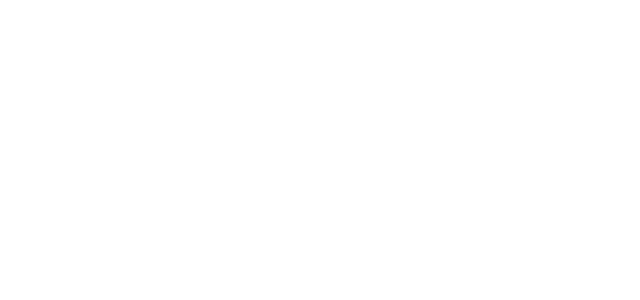
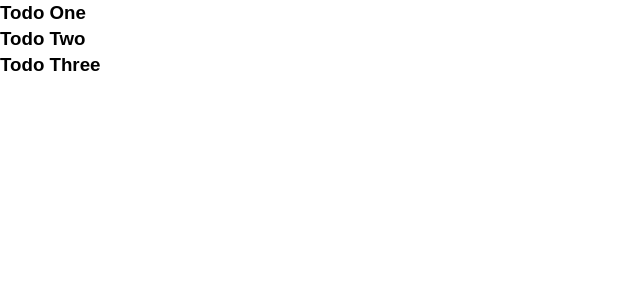
Before and after one commit to HoangTienDinh/vue-todo-list, a Vue app: page / in a window 1280 px wide. Shown: the top 300 px of the page, without its empty margins (0-640 px from the left). Built offline with nearby package versions, Linux system fonts and the light colour scheme.

Commit message:
export your Todos component

```diff
--- a/src/App.vue
+++ b/src/App.vue
@@ -1,11 +1,38 @@
 <template>
-  <div id="app"></div>
+  <div id="app">
+    <Todos v-bind:todos='todos'/>
+  </div>
 </template>
 
 <script>
+import Todos from "./components/Todos";
+
 export default {
   name: "App",
-
+  components: {
+    Todos,
+  },
+  data() {
+    return {
+      todos: [
+        {
+          id: 1,
+          title: "Todo One",
+          completed: false,
+        },
+        {
+          id: 2,
+          title: "Todo Two",
+          completed: true,
+        },
+        {
+          id: 3,
+          title: "Todo Three",
+          completed: false,
+        },
+      ],
+    };
+  },
 };
 </script>
 
--- /dev/null
+++ b/src/components/Todos.vue
@@ -0,0 +1,16 @@
+<template>
+  <div>
+    <div v-bind:key="todo.id" v-for="todo in todos">
+      <h3>{{ todo.title }}</h3>
+    </div>
+  </div>
+</template>
+
+<script>
+export default {
+  name: "Todos",
+  props: ["todos"],
+};
+</script>
+
+<style scoped></style>
```
